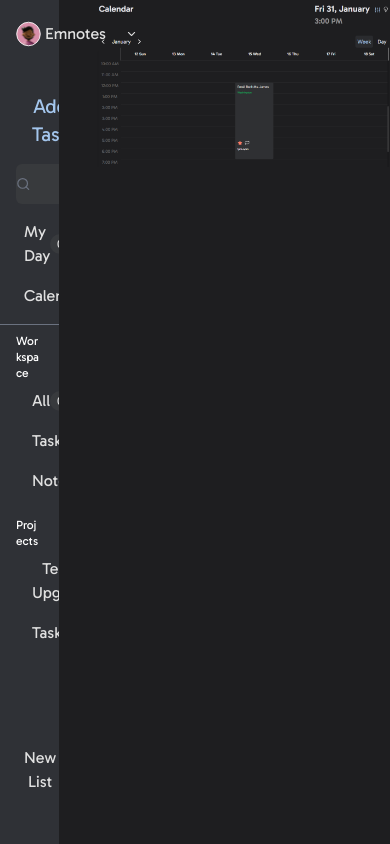
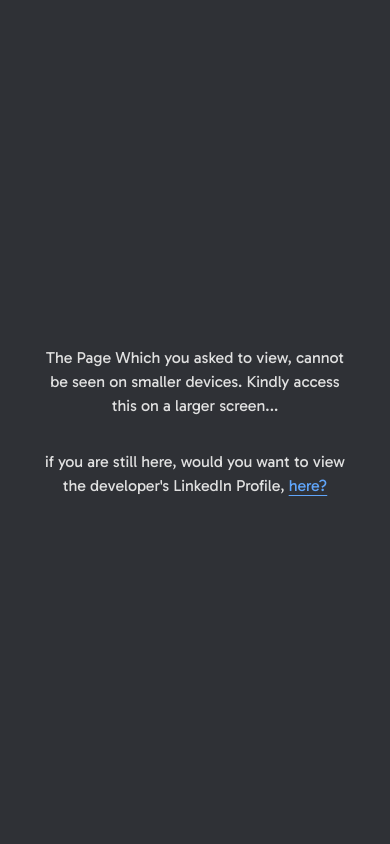
Before and after one commit to Emmynando/note-app, a Next.js app: page /calendar in a window 390 px wide. Built offline with nearby package versions, Linux system fonts and the light colour scheme; no server answers; a web font is replaced by a local one; what javascript-time-ago would draw is missing.

Commit message:
added unresponsive toggle

```diff
--- a/src/components/UI/UnAuthPage.tsx
+++ b/src/components/UI/UnAuthPage.tsx
@@ -1,11 +1,11 @@
 "use client";
 import { useState } from "react";
 import Image from "next/image";
-
 import Link from "next/link";
 
 export default function UnAuth({ unAuthImage }) {
   const [showPrompt, setShowPrompt] = useState(false);
+
   return (
     <main className="h-dvh w-[100%] ">
       <Image
--- /dev/null
+++ b/src/components/UI/UnReponsiveComp.tsx
@@ -0,0 +1,27 @@
+import Link from "next/link";
+
+export default function UnresponsiveView() {
+  return (
+    <main
+      className="w-dvw h-dvh flex items-center justify-center fixed z-50 bg-[#2f3136]
+     inset-0 overflow-hidden">
+      <div className="w-[80%] md-[60%] h-max-content">
+        <h2 className="text-center">
+          The Page Which you asked to view, cannot be seen on smaller devices.
+          Kindly access this on a larger screen...
+        </h2>
+        <p className="text-center mt-8">
+          if you are still here, would you want to view the developer&apos;s
+          LinkedIn Profile,{" "}
+          <Link
+            href="https://www.linkedin.com/in/chukwuemeka-okezie-2b1335177"
+            target="_blank"
+            rel="noopener noreferrer"
+            className="text-blue-400 underline underline-offset-4">
+            here?{" "}
+          </Link>
+        </p>
+      </div>
+    </main>
+  );
+}
--- a/src/components/UI/sidebar/index.tsx
+++ b/src/components/UI/sidebar/index.tsx
@@ -6,17 +6,29 @@ import Projects from "./Projects";
 import WorkSpace from "./WorkSpace";
 import { FiPlus } from "react-icons/fi";
 import { RiMenuAddFill } from "react-icons/ri";
+import useWindowSize from "@/hooks/useWindowSize";
 import clsx from "clsx";
+import UnresponsiveView from "../UnReponsiveComp";
 
 export default function Sidebar({ onClick }: { onClick: () => void }) {
   const [showList, setShowList] = useState(false);
+  const { windowWidth } = useWindowSize();
+  const hideNav = windowWidth && windowWidth >= 1024;
 
   function handleToggle() {
     setShowList((prev) => !prev);
   }
 
+  if (!hideNav) {
+    return <UnresponsiveView />;
+  }
+
   return (
-    <main className="absolute inset-0 z-40 bg-[#2f3136] w-[15%] h-dvh">
+    <main
+      className={clsx(
+        "absolute inset-0 z-40 bg-[#2f3136] w-[15%] h-dvh",
+        !hideNav && "!hidden"
+      )}>
       <Profile showList={showList} handleToggle={handleToggle} />
       <div
         className={clsx(
--- /dev/null
+++ b/src/hooks/useWindowSize.ts
@@ -0,0 +1,32 @@
+import { useState, useEffect } from "react";
+
+interface WindowSize {
+  windowWidth: number | null;
+  windowHeight: number | null;
+}
+
+export default function useWindowSize() {
+  // Initialize state with undefined width/height so server and client renders match
+  const [windowSize, setWindowSize] = useState<WindowSize>({
+    windowWidth: null,
+    windowHeight: null,
+  });
+
+  useEffect(() => {
+    // Handler to call on window resize
+    function handleResize() {
+      // Set window width/height to state
+
+      setWindowSize({
+        windowWidth: window.innerWidth,
+        windowHeight: window.innerHeight,
+      });
+    }
+
+    window.addEventListener("resize", handleResize);
+    handleResize();
+
+    return () => window.removeEventListener("resize", handleResize);
+  }, []);
+  return windowSize;
+}
```
